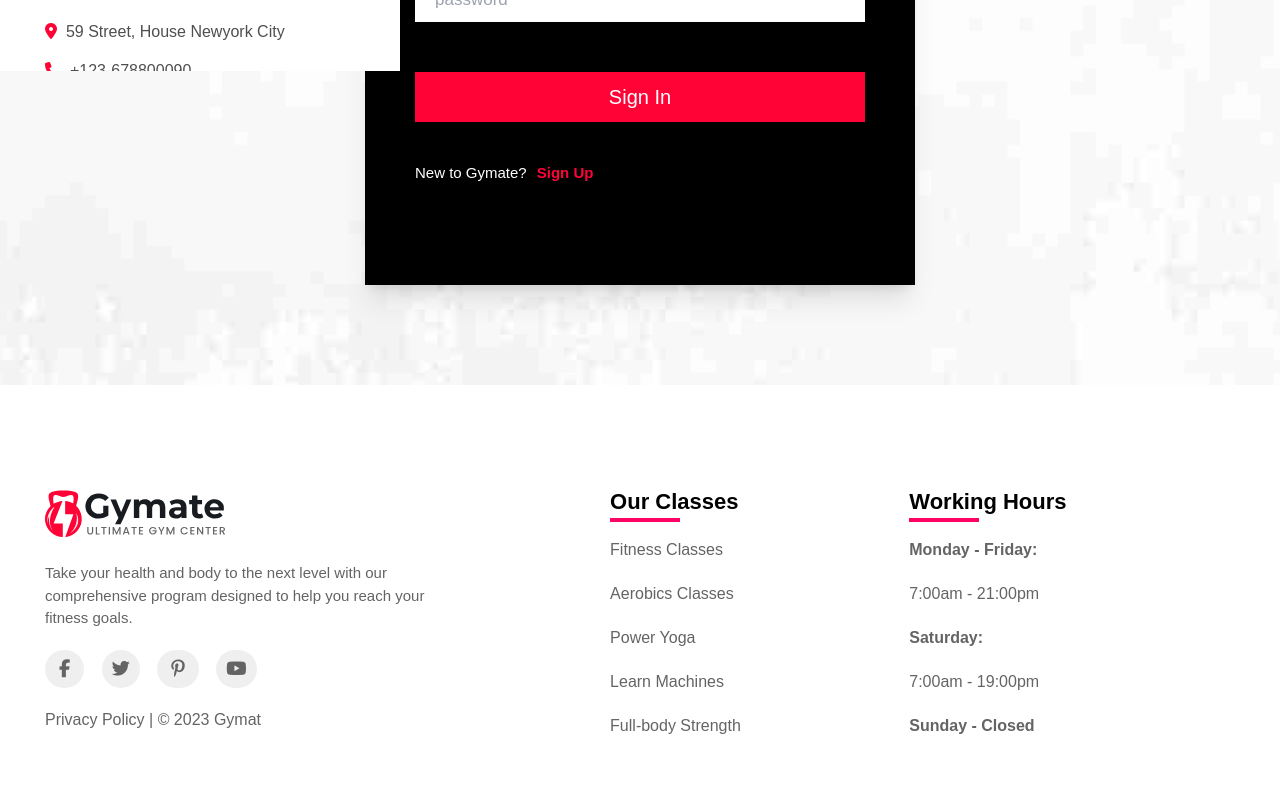
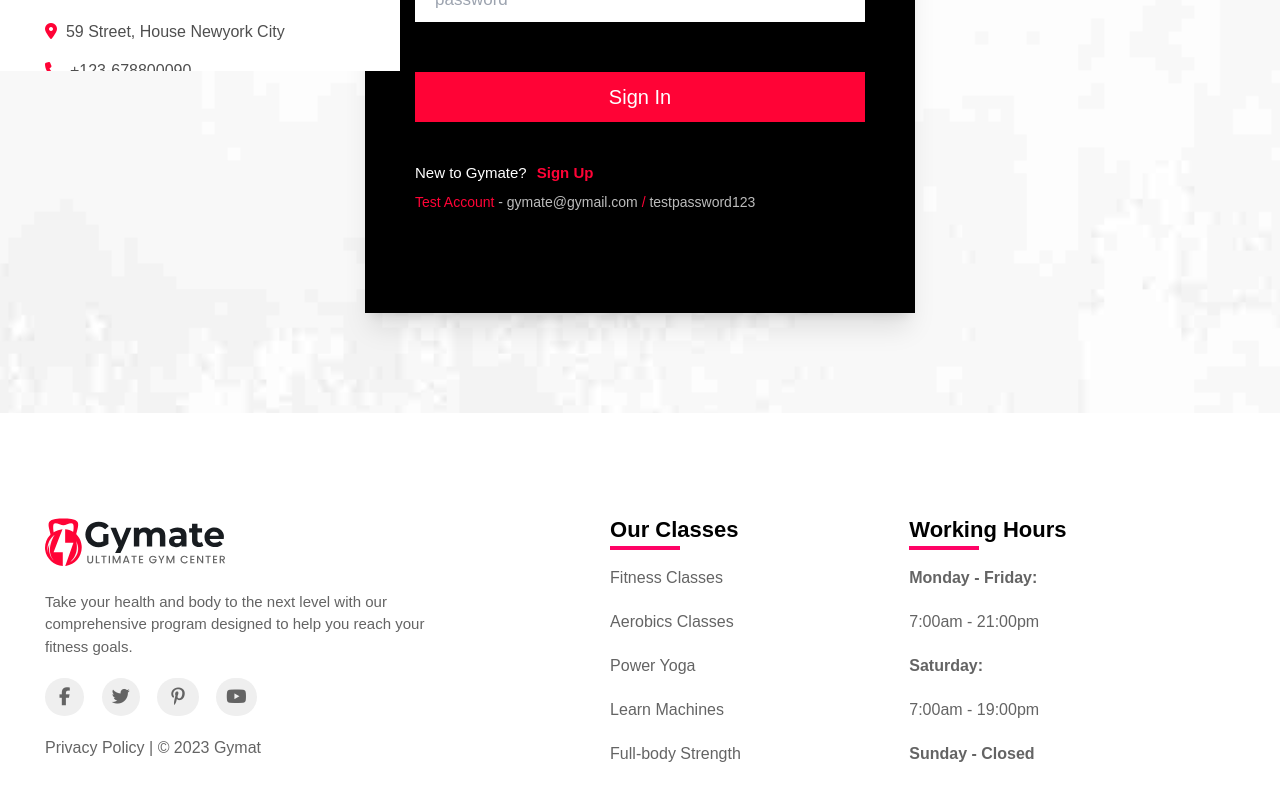
Before and after one commit to rsuardioysterhr/Gymate, a React (Create React App) app: page /login in a window 1280 px wide. Shown: the part 729-1529 px from the top of the page. Built offline with nearby package versions, Linux system fonts and the light colour scheme; no server answers.

Commit message:
account changes

```diff
--- /dev/null
+++ b/src/Pages/About.jsx
@@ -0,0 +1,17 @@
+function Gallery() {
+  return (
+    <>
+      <section className="">
+        <div className="login-banner relative justify-center flex">
+          <h1 className="text-white absolute bottom-[25px] text-[3rem] font-bold">
+            About Us
+          </h1>
+        </div>
+        <div className="container page-padding py-[10rem]"></div>
+        <Footer />
+      </section>
+    </>
+  );
+}
+
+export default Gallery;
--- a/src/Pages/Login.jsx
+++ b/src/Pages/Login.jsx
@@ -83,6 +83,11 @@ function Login() {
                 Sign Up
               </Link>
             </div>
+            <p className="text-[#ffffffbc] text-[1.4rem] mt-3">
+              <span className="text-[#ff0336]">Test Account</span> -
+              gymate@gymail.com <span className="text-[#ff0336]"> / </span>
+              testpassword123
+            </p>
           </form>
         </div>
         <Footer />
--- a/src/Pages/SignUp.jsx
+++ b/src/Pages/SignUp.jsx
@@ -75,6 +75,11 @@ function Signup() {
                 Sign In
               </Link>
             </div>
+            <p className="text-[#ffffffbc] text-[1.3rem] mt-5">
+              ( Make <span className="text-[#ff0336]">new Accout</span> or go to
+              <span className="text-[#ff0336]"> Sign In</span> Page for Test
+              Account )
+            </p>
           </form>
         </div>
         <Footer />
```
